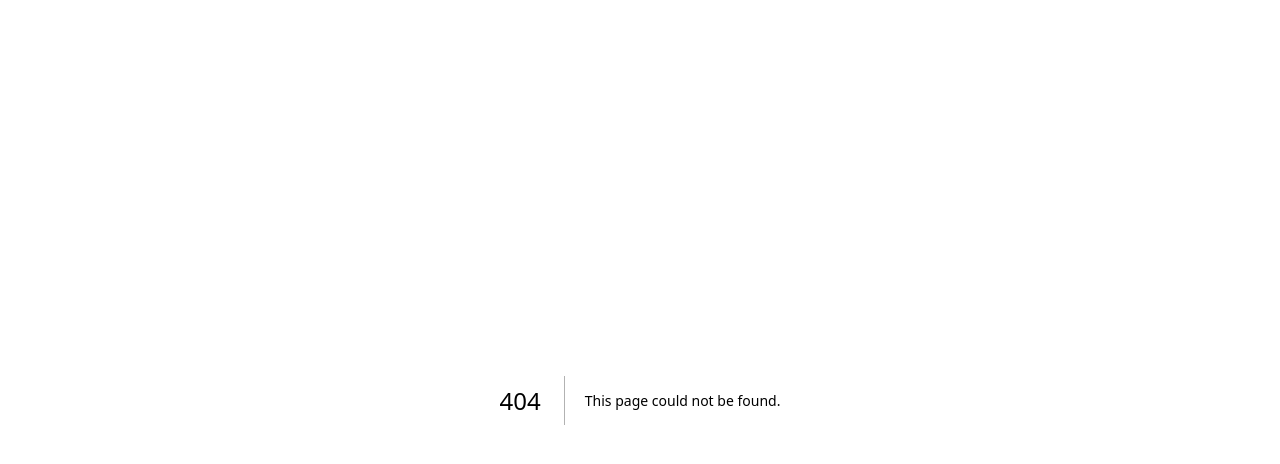
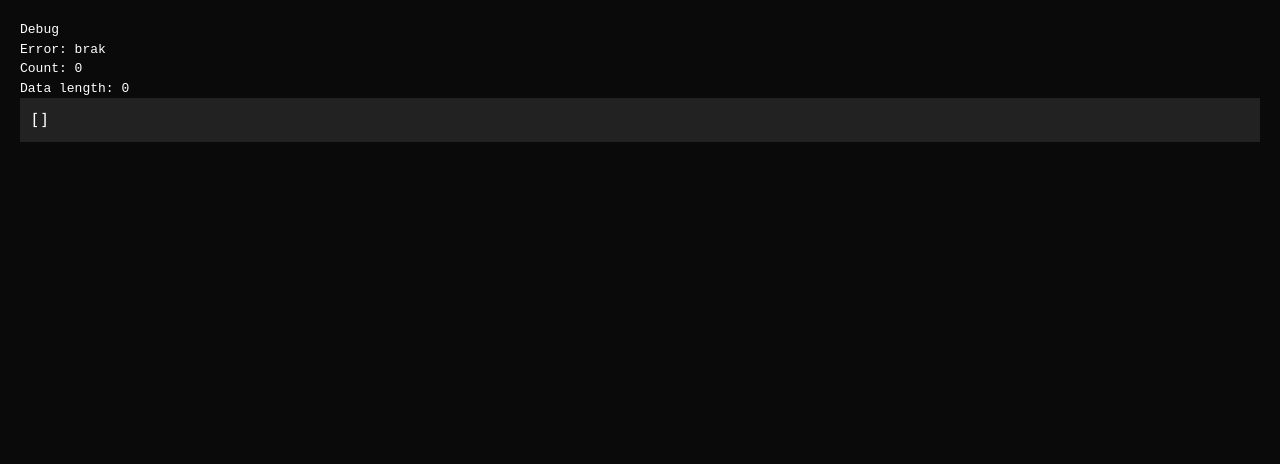
Before and after one commit to michalr-create/standup-portal-web, a Next.js app: page /debug in a window 1280 px wide. Before the commit this address had no page. Shown: the top 464 px of the page. Built offline with nearby package versions, Linux system fonts and the light colour scheme; no server answers; the database is empty.

Commit message:
Create page.tsx

```diff
--- /dev/null
+++ b/app/debug/page.tsx
@@ -0,0 +1,23 @@
+import { supabase } from "@/lib/supabase";
+
+export const dynamic = "force-dynamic";
+export const revalidate = 0;
+
+export default async function DebugPage() {
+  const { data, error, count } = await supabase
+    .from("content_items")
+    .select("*", { count: "exact" })
+    .eq("status", "approved");
+
+  return (
+    <main style={{ padding: 20, fontFamily: "monospace", color: "white" }}>
+      <h1>Debug</h1>
+      <p>Error: {error ? JSON.stringify(error) : "brak"}</p>
+      <p>Count: {count ?? "null"}</p>
+      <p>Data length: {data?.length ?? "null"}</p>
+      <pre style={{ background: "#222", padding: 10, overflow: "auto" }}>
+        {JSON.stringify(data, null, 2)}
+      </pre>
+    </main>
+  );
+}
```
